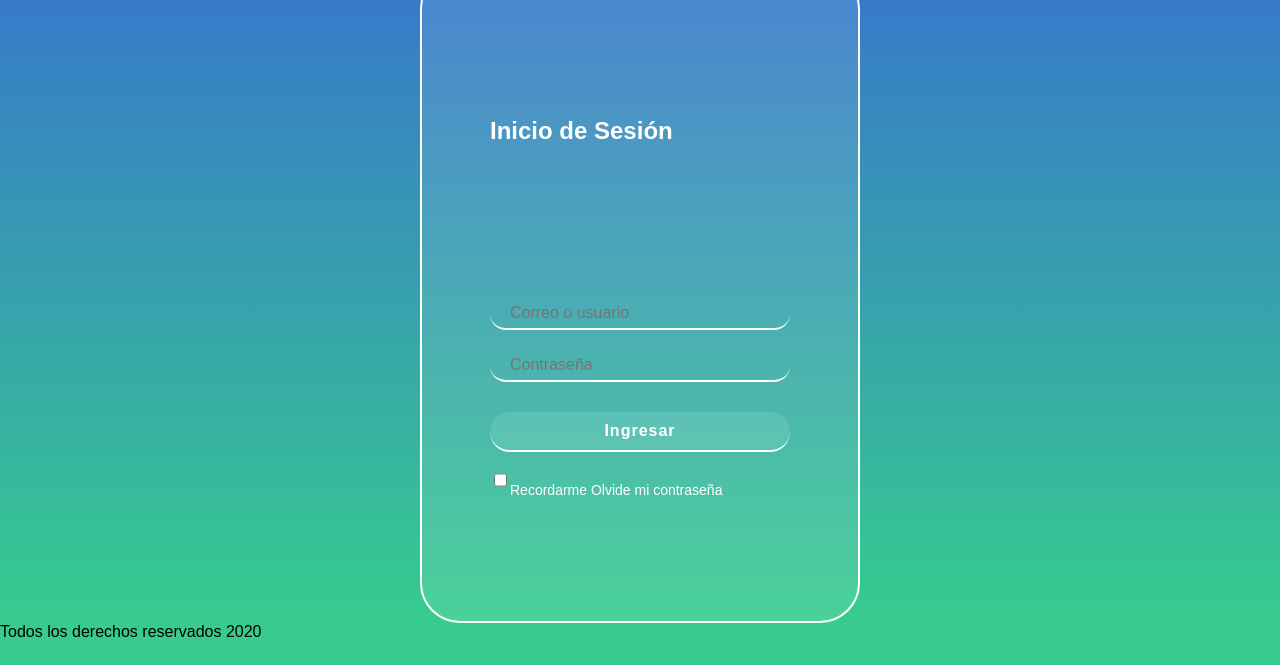
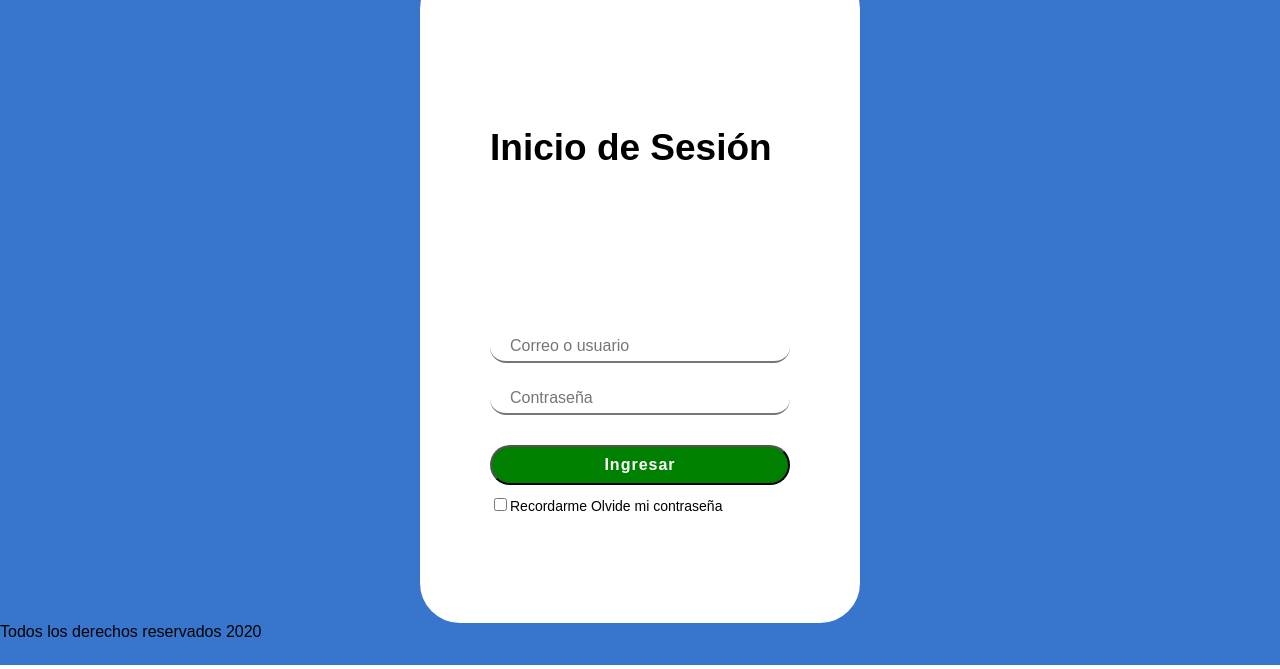
Before and after one commit to hugolara2/Reportes, a PHP site: page /Vistas/login.html in a window 1280 px wide. Shown: the part 131-800 px from the top of the page. Run offline with PHP 8.4, Linux system fonts and the light colour scheme.

Commit message:
Se cambio la vista del login

```diff
--- a/styles/login.css
+++ b/styles/login.css
@@ -12,6 +12,11 @@ body{
     align-items: center;
 }
 
+h2{
+    font-size: 37px;
+    color: black;
+}
+
 .header__img{
     width: 150px;
     margin-top: 7px;
@@ -19,7 +24,7 @@ body{
 }
 
 .login{
-    background: linear-gradient(#3776CC, #37CC8E);
+    background-color: #3776CC;
     display: flex;
     align-items: center;
     justify-content: center;
@@ -29,10 +34,10 @@ body{
 }
 
 .login__container{
-    background-color: rgba(255, 255, 255, 0.1);
+    background-color: white;
     border: 2px solid white;
     border-radius: 40px;
-    color: white;
+    color: black;
     padding: 60px 68px 40px;
     min-height: 550px;
     width: 300px;
@@ -51,14 +56,14 @@ body{
 }
 
 .login__container--remeber{
-    color: white;
+    color: black;
     display: flex;
     justify-content: space-between;
     margin-top: 10px;
 }
 
 .login__container--remember a{
-    color: white;
+    color: black;
     font-size: 14px;
     text-decoration: none;
 }
@@ -67,12 +72,11 @@ body{
     text-decoration: underline;
 }
 
-input{
-    background-color: transparent;
+.input{
+
     border-left: 0px;
     border-top: 0px;
     border-right: 0px;
-    border-bottom: 2px solid white;
     font-family: 'Muli', sans-serif;
     font-size: 16px;
     border-radius: 25px;
@@ -83,7 +87,7 @@ input{
 }
 
 .button{
-    background-color: rgba(255,255,255,0.1);
+    background-color: green;
     border-radius: 25px;
     color: white;
     cursor: pointer;
@@ -96,6 +100,6 @@ input{
 }
 
 .footer{
-    background-color: #37CC8E;
+    background-color: #3776CC;
     height: 42px;
 }
```
Also changed, not shown: controlador/login.php (renamed from Controlador/login.php), modelo/reportes.sql (renamed from Modelo/reportes.sql), vistas/login.html (renamed from Vistas/login.html), vistas/recuperar.html (renamed from Vistas/recuperar.html).
